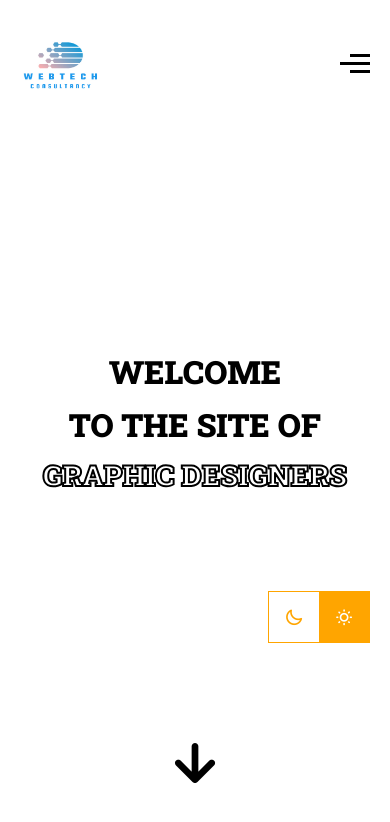
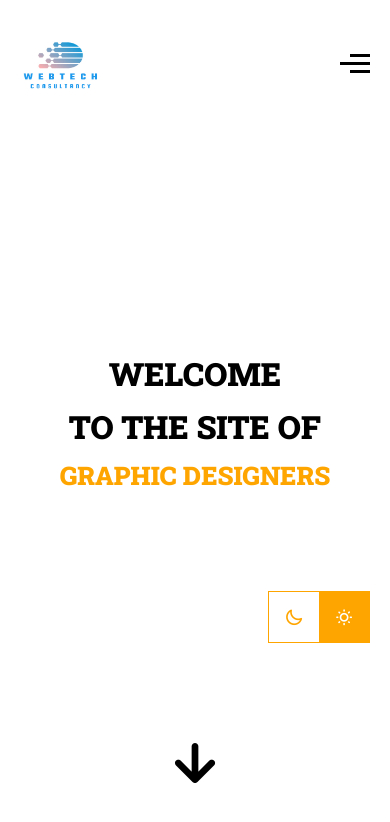
Before and after one commit to Jawad-Ali-Soomro/portfolio-v1, a React (Vite) app: page / in a window 390 px wide. Shown: the top 822 px of the page. Built offline with nearby package versions, Linux system fonts and the light colour scheme.

Commit message:
updated portfolio

```diff
--- a/src/App.css
+++ b/src/App.css
@@ -73,7 +73,7 @@
 .hero-sect h2 {
   font-size: 4rem;
   text-transform: uppercase;
-  color: transparent;
+  color: orange;
   transition: 0.3s;
 }
 
@@ -121,7 +121,9 @@
   }
 
   .hero-sect h2 {
-    font-size: 1.8rem;
+    font-size: 1.6rem;
+    color: orange;
+    -webkit-text-stroke: 0;
   }
 
   .theme-switch {
--- a/src/Pages/Home.jsx
+++ b/src/Pages/Home.jsx
@@ -58,9 +58,9 @@ const Home = () => {
           To The Site Of
         </h1>
         <h2
-          style={{
-            WebkitTextStroke: `${dark == true ? "2px white" : "2px black"}`,
-          }}
+          // style={{
+          //   WebkitTextStroke: `${dark == true ? "2px white" : "2px black"}`,
+          // }}
           ref={el}
         ></h2>
         <i
```
